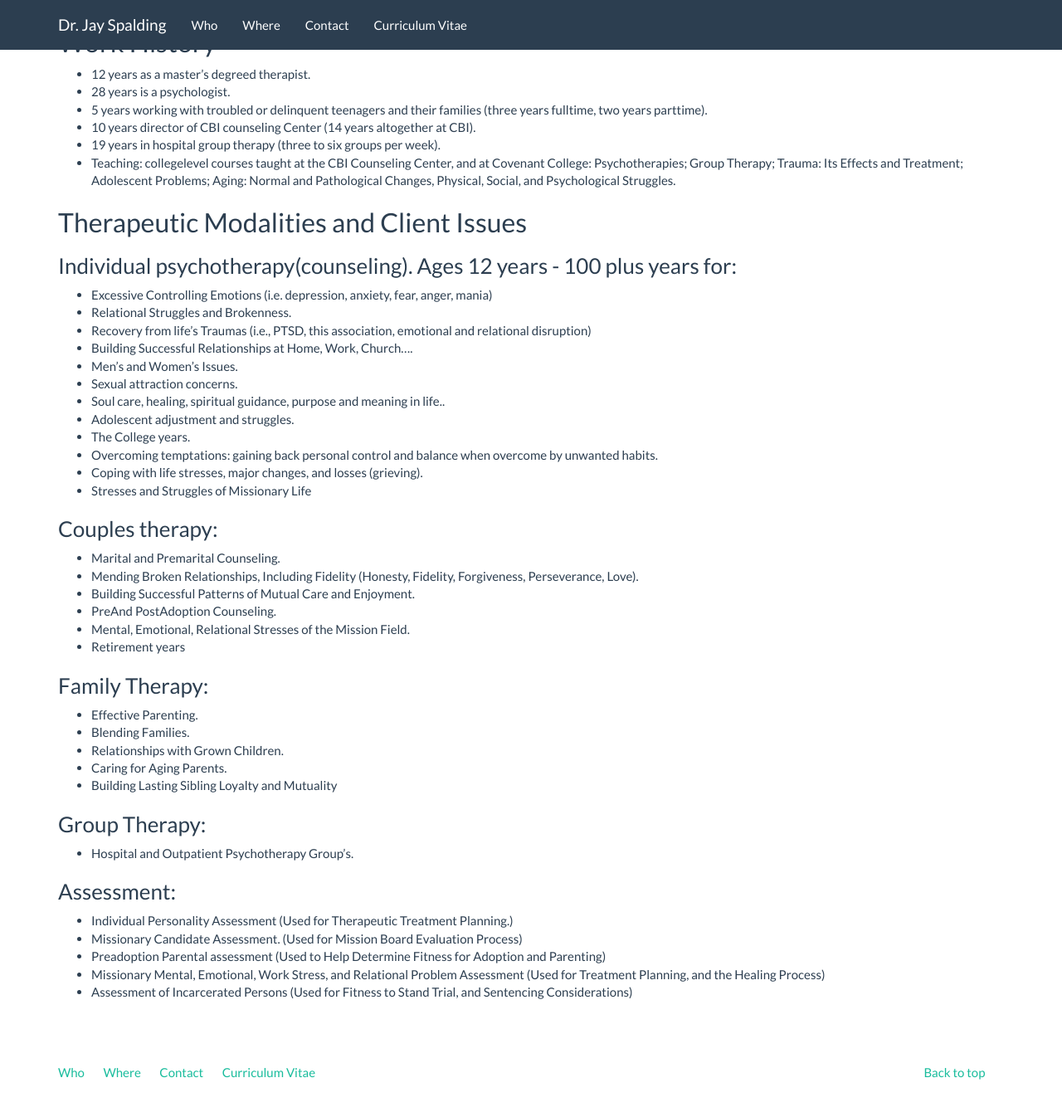
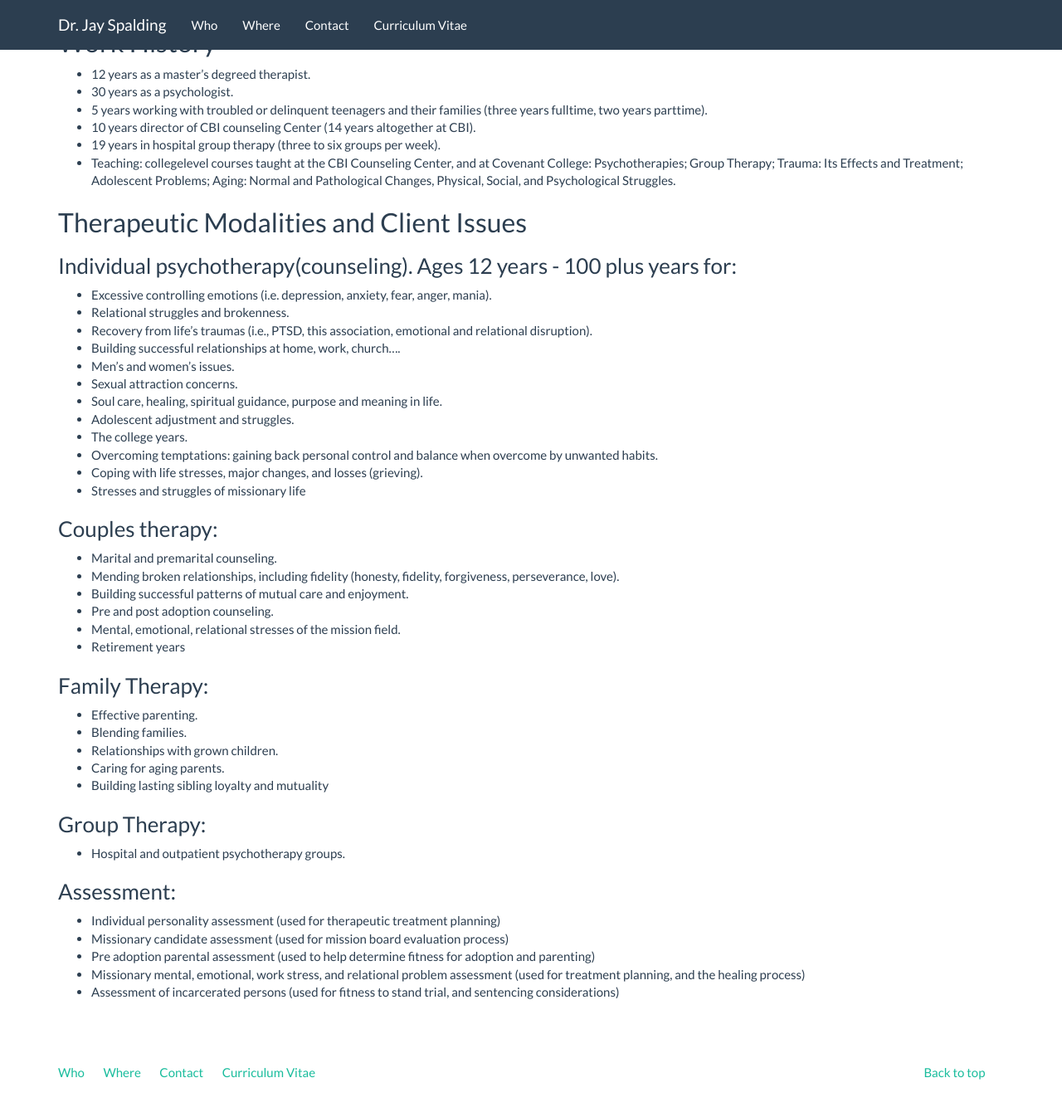
Before and after one commit to fotoetienne/jayspalding, a Jekyll site: the page built from cv.md, in a window 1280 px wide and 1400 px high, scrolled down 371 px. Shown: the top 1340 px of the window at 83% size. Built offline with Jekyll 4.4.1, drawn with Linux system fonts in a browser that asks for light colours; nearby versions of some CDN libraries; some of the changed text lies outside the part shown.

Commit message:
changes to capitalization in cv

```diff
--- a/cv.md
+++ b/cv.md
@@ -15,20 +15,20 @@
 
 ## Education ##
 
-Ph.D. Counseling Psychology, University of Georgia. Athens Georgia
+PhD Counseling Psychology, University of Georgia. Athens Georgia
 
 Clinical Psychology Internship and Postdoctorate, Medical College of Ohio, and East Side for Community Mental­Health, Toledo, Ohio
 
-Ma PC Master's Degree in Pastoral Psychology and Counseling, Trinity Seminary. Deerfield Illinois
+MA PC, Master's Degree in Pastoral Psychology and Counseling, Trinity Seminary. Deerfield Illinois
 
 45 quarter hours, Postmaster's Counseling Psychology coursework, Georgia State University. Atlanta, Georgia
 
-B.S. in Psychology, Social Work/Math minor, University of Illinois.
+BS in Psychology, Social Work/Math minor, University of Illinois.
 
 ## Work History ##
 
  - 12 years as a master's degreed therapist.
- - 28 years is a psychologist.
+ - 30 years as a psychologist.
  - 5 years working with troubled or delinquent teenagers and their families (three years full­time, two years part­time).
  - 10 years director of CBI counseling Center (14 years altogether at CBI).
  - 19 years in hospital group therapy (three to six groups per week).
@@ -38,44 +38,44 @@
 
 ### Individual psychotherapy(counseling). Ages 12 years - 100 plus years for: ###
 
- - Excessive Controlling Emotions (i.e. depression, anxiety, fear, anger, mania)
- - Relational Struggles and Brokenness.
- - Recovery from life's Traumas (i.e., PTSD, this association, emotional and relational disruption)
- - Building Successful Relationships at Home, Work, Church....
- - Men's and Women's Issues.
+ - Excessive controlling emotions (i.e. depression, anxiety, fear, anger, mania).
+ - Relational struggles and brokenness.
+ - Recovery from life's traumas (i.e., PTSD, this association, emotional and relational disruption).
+ - Building successful relationships at home, work, church....
+ - Men's and women's issues.
  - Sexual attraction concerns.
- - Soul care, healing, spiritual guidance, purpose and meaning in life..
+ - Soul care, healing, spiritual guidance, purpose and meaning in life.
  - Adolescent adjustment and struggles.
- - The College years.
+ - The college years.
  - Overcoming temptations: gaining back personal control and balance when overcome by unwanted habits.
  - Coping with life stresses, major changes, and losses (grieving).
- - Stresses and Struggles of Missionary Life
+ - Stresses and struggles of missionary life
 
 ### Couples therapy: ###
 
- - Marital and Premarital Counseling.
- - Mending Broken Relationships, Including Fidelity (Honesty, Fidelity, Forgiveness, Perseverance, Love).
- - Building Successful Patterns of Mutual Care and Enjoyment.
- - Pre­And Post­Adoption Counseling.
- - Mental, Emotional, Relational Stresses of the Mission Field.
+ - Marital and premarital counseling.
+ - Mending broken relationships, including fidelity (honesty, fidelity, forgiveness, perseverance, love).
+ - Building successful patterns of mutual care and enjoyment.
+ - Pre and post adoption counseling.
+ - Mental, emotional, relational stresses of the mission field.
  - Retirement years
 
 ### Family Therapy: ###
 
- - Effective Parenting.
- - Blending Families.
- - Relationships with Grown Children.
- - Caring for Aging Parents.
- - Building Lasting Sibling Loyalty and Mutuality
+ - Effective parenting.
+ - Blending families.
+ - Relationships with grown children.
+ - Caring for aging parents.
+ - Building lasting sibling loyalty and mutuality
 
 ### Group Therapy: ###
 
- - Hospital and Outpatient Psychotherapy Group's.
+ - Hospital and outpatient psychotherapy groups.
 
 ### Assessment: ###
 
- - Individual Personality Assessment (Used for Therapeutic Treatment Planning.)
- - Missionary Candidate Assessment. (Used for Mission Board Evaluation Process)
- - Pre­adoption Parental assessment (Used to Help Determine Fitness for Adoption and Parenting)
- - Missionary Mental, Emotional, Work Stress, and Relational Problem Assessment (Used for Treatment Planning, and the Healing Process)
-- Assessment of Incarcerated Persons (Used for Fitness to Stand Trial, and Sentencing Considerations)
+ - Individual personality assessment (used for therapeutic treatment planning)
+ - Missionary candidate assessment (used for mission board evaluation process)
+ - Pre adoption parental assessment (used to help determine fitness for adoption and parenting)
+ - Missionary mental, emotional, work stress, and relational problem assessment (used for treatment planning, and the healing process)
+- Assessment of incarcerated persons (used for fitness to stand trial, and sentencing considerations)
```
